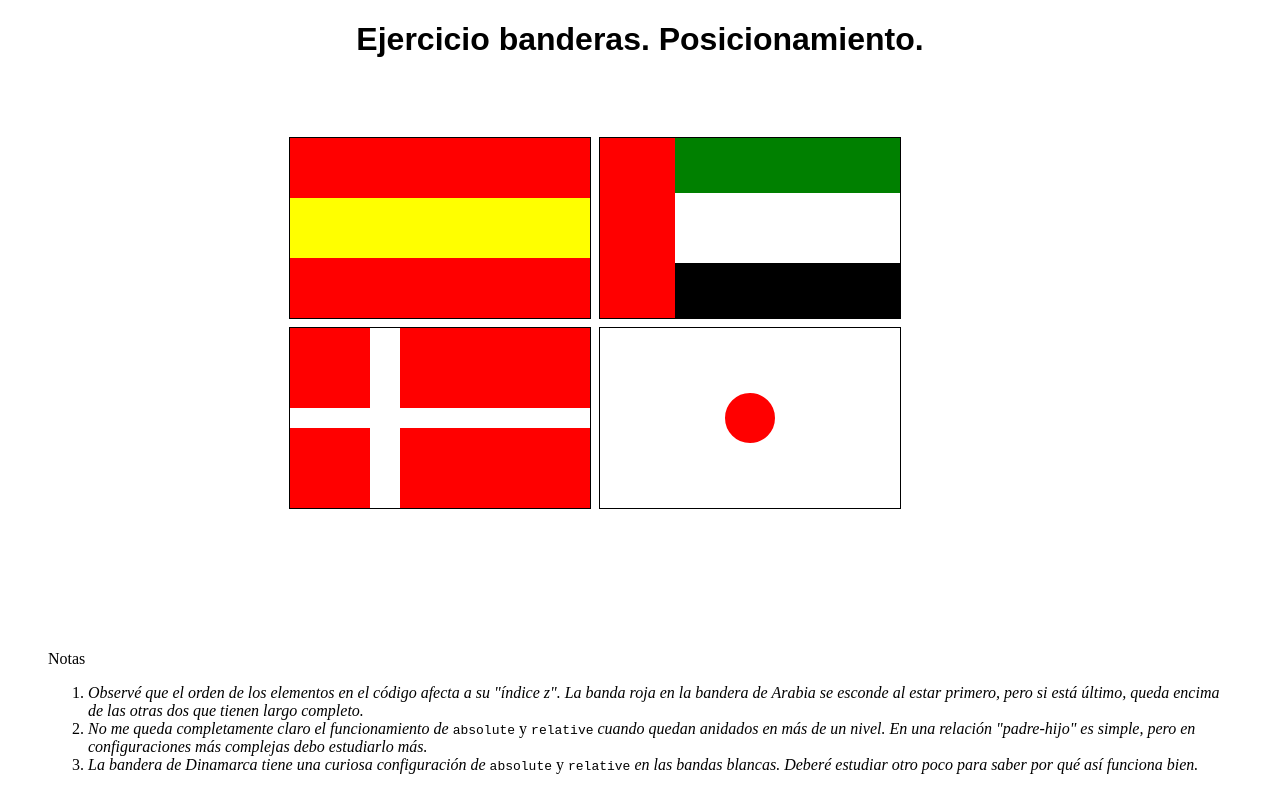
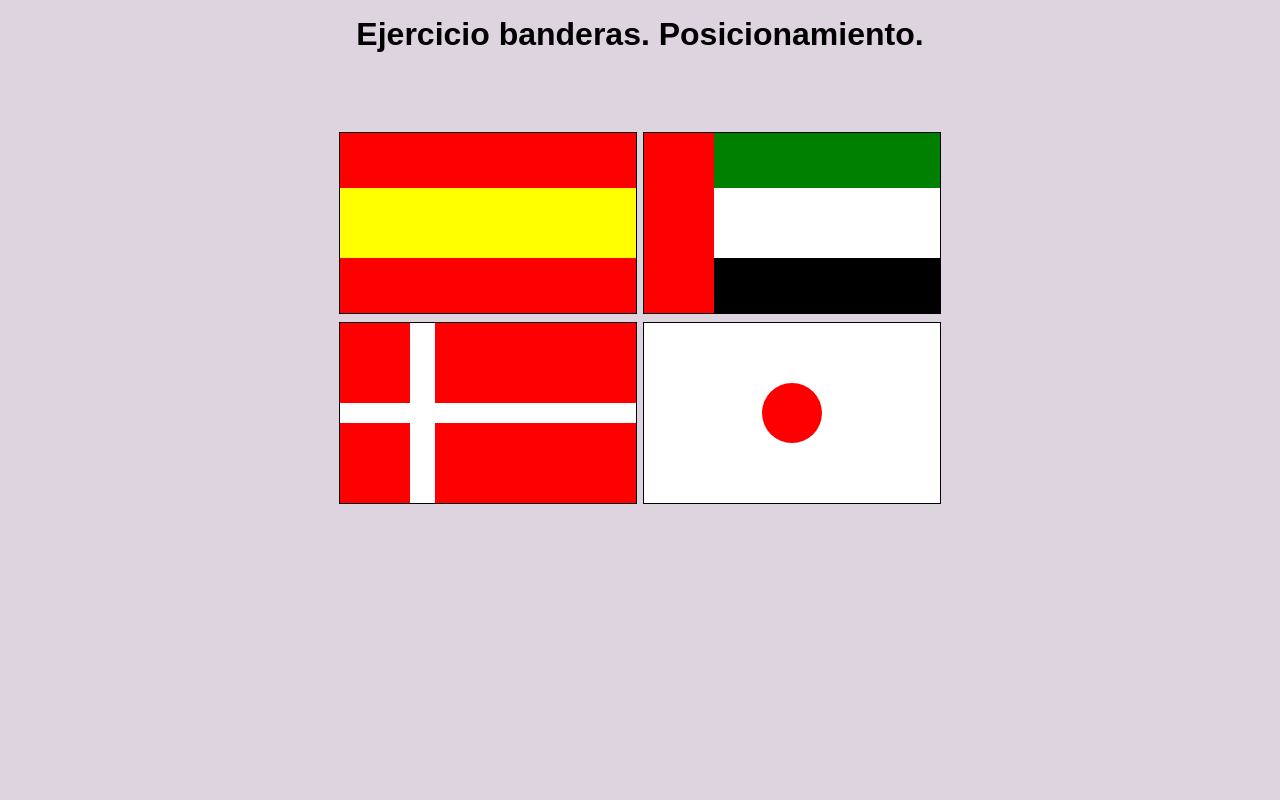
Before and after one commit to CarlosPizarroMorales/bootcamp-2022-dia-24-cajas-position, a plain HTML site: page Ejercicio 3/index.html in a window 1280 px wide. Drawn offline with Linux system fonts and the light colour scheme.

Commit message:
git init. listo para entregar

```diff
--- /dev/null
+++ b/Ejercicio 1/style.css
@@ -0,0 +1,50 @@
+/* mini reset */
+* {
+  margin: 0;
+  padding: 0;
+  box-sizing: border-box;
+}
+
+/* estilo presentacional */
+h1 {
+  font-family: sans-serif;
+  text-align: center;
+  margin: 1rem auto;
+}
+main {
+  width: 70%;
+  margin: 0 auto;
+  border: 2px solid black;
+}
+section {
+  padding: 1rem;
+}
+
+/* Una solución al ejercicio */
+main {
+  font-size: 0;
+}
+section {
+  width: 25%;
+  display: inline-block;
+  font-size: 1rem;
+}
+
+/* SOLUCION 2 */
+/*section {
+  width: 25%;
+  padding: 0.5rem;
+  display: inline-block;
+}*/
+
+/* SOLUCION 3 */
+/*
+section {
+  width: 25%;
+  padding: 0.5rem;
+  float: left;
+}
+article {
+  clear: both;
+}
+*/
--- /dev/null
+++ b/Ejercicio 2/style.css
@@ -0,0 +1,59 @@
+body {
+  font-family: monospace;
+}
+
+h1, h3 {
+  text-align: center;
+}
+
+h1 {
+  padding: 2rem 0 0 0;
+}
+
+h2 {
+  padding: 0 0 0 1rem;
+}
+
+section {
+  width: 450px;
+  height: 450px;
+  margin: 2rem auto 0;
+  background-color: #275aa3;
+  position: relative;
+}
+
+div {
+  width: 300px;
+  height: 300px;
+  margin: 0;
+  padding: 0;
+  font-size: 2rem;
+}
+
+/* cada caja tiene aplicado */
+/* un z-index y position relative */
+/* el z-index aplicado las hace aparecer */
+/* al revés de como se verían en el modelo */
+div:nth-child(1) {
+  background-color: #FF6B6B;
+  position: relative;
+  top: 4px;
+  left: 4px;
+  z-index: 2;
+}
+
+div:nth-child(2) {
+  background-color: #FFD93D;
+  position: relative;
+  top: -250px;
+  left: 50px;
+  z-index: 1;
+}
+
+div:nth-child(3) {
+  background-color: #6BCB77;
+  position: relative;
+  top: -500px;
+  left: 100px;
+  z-index: 0;
+}
--- a/Ejercicio 3/index.html
+++ b/Ejercicio 3/index.html
@@ -1,163 +1,45 @@
 <!DOCTYPE html>
 <html lang="en">
-  <head>
-    <meta charset="UTF-8">
-    <meta http-equiv="X-UA-Compatible" content="IE=edge">
-    <meta name="viewport" content="width=device-width, initial-scale=1.0">
-    <title>Desafío Banderas</title>
 
-    <style>
-      h1 {
-        font-family: sans-serif;
-        text-align: center;
-      }
-      main {
-        width: 700px;
-        height: 380px;
-        margin: 5rem auto;
-        position: relative;
-      }
-      .wrapper-bandera {
-        padding: 0px;
-        width: 300px;
-        height: 180px;
-        position: absolute;
-        outline: 1px solid black;
-    }
+<head>
+  <meta charset="UTF-8">
+  <meta http-equiv="X-UA-Compatible" content="IE=edge">
+  <meta name="viewport" content="width=device-width, initial-scale=1.0">
 
-    .wrapper-bandera1 {
-      background: red;
-      top: 0px;
-      left: 0px;
-    }
-    #bandera1 {
-      position: relative;
-    }
-    #bandera1 .centro-amarillo {
-      width: 100%;
-      height: 60px;
-      background-color: yellow;
-      position: absolute;
-      top: 60px;
-    }
+  <link rel="stylesheet" href="style.css">
+  <title>Desafío Banderas</title>
 
 
-    .wrapper-bandera2 {
-      background-color: red;
-      top: 190px;
-      left: 0px;
-    }
-    #bandera2 {
-      position: relative;
-    }
-    #bandera2 .linea-blanca-h {
-      background-color: white;
-      height: 20px;
-      width: 100%;
-      position: relative;
-      top: 80px;
-    }
-    #bandera2 .linea-blanca-v {
-      background-color: white;
-      width: 30px;
-      height: 180px;
-      position: absolute;
-      top: 0px;
-      left: 80px;
-    } /* ! qué pasa acá */
+</head>
 
-
-    .wrapper-bandera3 {
-      top: 0px;
-      left: 310px;
-    }
-    #bandera3 {
-      position: relative;
-    }
-    #bandera3 .franja-roja {
-      background: red;
-      width: 75px;
-      height: 180px;
-      position: relative;
-      top: 0px;
-      left: 0px;
-    }
-    #bandera3 .franja-verde {
-      background: green;
-      height: 55px;
-      width: 300px;
-      position: absolute;
-      top: 0;
-      left: 0;
-    }
-    #bandera3 .franja-negra {
-      background: black;
-      height: 55px;
-      width: 300px;
-      position: absolute;
-      top: 125px;
-      left: 0;
-    }
-
-    .wrapper-bandera4 {
-      top: 190px;
-      left: 310px;
-    }
-    #bandera4 {
-      position: relative;
-    }
-    #bandera4 .circulo-rojo {
-      width: 0px;
-      height: 0px;
-      padding: 0px;
-      margin: 0px;
-      border: 25px solid red;
-      border-radius: 50%;
-      position: absolute;
-      top: 65px;
-      left: 125px;
-
-    }
-
-  </style>
-</head>
 <body>
   <h1>Ejercicio banderas. Posicionamiento.</h1>
-  <main>
-    <div class="wrapper-bandera wrapper-bandera1">
-      <div id="bandera1">
-        <div class="centro-amarillo"></div>
-      </div>
+  <!-- CONTAINER BANDERAS -->
+  <main class="container-general">
+    <!-- España -->
+    <div class="wrapper-espana">
+      <div class="espana-amarillo"></div>
     </div>
-    <div class="wrapper-bandera wrapper-bandera2">
-      <div id="bandera2">
-        <div class="linea-blanca-h"></div>
-        <div class="linea-blanca-v"></div>
-      </div>
+
+    <!-- Dinamarca -->
+    <div class="wrapper-dinamarca">
+      <div class="dinamarca-blanco-horizontal"></div>
+      <div class="dinamarca-blanco-vertical"></div>
     </div>
-    <div class="wrapper-bandera wrapper-bandera3">
-      <div id="bandera3">
-        <div class="franja-verde"></div>
-        <div class="franja-negra"></div>
-        <div class="franja-roja"></div>
-      </div>
+
+    <!-- Emiratos Árabes -->
+    <div class="wrapper-emiratos">
+      <div class="emiratos-verde"></div>
+      <div class="emiratos-negro"></div>
+      <div class="emiratos-rojo"></div>
     </div>
-    <div class="wrapper-bandera wrapper-bandera4">
-      <div id="bandera4">
-        <div class="circulo-rojo"></div>
-      </div>
+
+    <!-- Japón -->
+    <div class="wrapper-japon">
+      <div class="japon-circulo-rojo"></div>
     </div>
   </main>
-  <aside>
-    <br><br>
-    <figure>
-      <figcaption>Notas</figcaption>
-      <ol>
-        <li><em>Observé que el orden de los elementos en el código afecta a su "índice z". La banda roja en la bandera de Arabia se esconde al estar primero, pero si está último, queda encima de las otras dos que tienen largo completo.</em></li>
-        <li><em>No me queda completamente claro el funcionamiento de </em><code>absolute</code> y <code>relative</code><em> cuando quedan anidados en más de un nivel. En una relación "padre-hijo" es simple, pero en configuraciones más complejas debo estudiarlo más.</em></li>
-        <li><em>La bandera de Dinamarca tiene una curiosa configuración de </em><code>absolute</code> y <code>relative</code><em> en las bandas blancas. Deberé estudiar otro poco para saber por qué así funciona bien.</em></li>
-      </ol>
-    </figure>
-  </aside>
+  <!-- FIN CONTAINER BANDERAS -->
 </body>
+
 </html>
--- /dev/null
+++ b/Ejercicio 3/style.css
@@ -0,0 +1,127 @@
+body {
+  background: #ddd4df;
+  font-family: sans-serif;
+}
+
+* {
+  margin: 0;
+  padding: 0;
+}
+
+h1 {
+  margin-top: 1rem;
+  text-align: center;
+}
+
+/* container general de todas las banderas */
+.container-general {
+  width: 600px;
+  height: 370px;
+  margin: 5rem auto;
+  position: relative;
+}
+
+/* ESPANA */
+.wrapper-espana {
+  position: absolute;
+  top: 0px;
+  left: 0px;
+  width: 296px;
+  height: 180px;
+  background: red;
+  outline: 1px solid black;
+}
+.espana-amarillo {
+  position: relative;
+  top: 55px;
+  left: 0px;
+  width: 100%;
+  height: 70px;
+  background: yellow;
+}
+/* END ESPANA */
+
+/* DINAMARCA */
+.wrapper-dinamarca {
+  position: absolute;
+  left: 0;
+  bottom:0;
+  width: 296px;
+  height: 180px;
+  background: red;
+  outline: 1px solid black;
+}
+.dinamarca-blanco-horizontal {
+  position: relative;
+  top: 80px;
+  left: 0px;
+  width: 100%;
+  height: 20px;
+  background: white;
+}
+.dinamarca-blanco-vertical {
+  position: relative;
+  top: -20px;
+  left: 70px;
+  width: 25px;
+  height: 100%;
+  background: white;
+}
+/* END DINAMARCA */
+
+/* EMIRATOS */
+.wrapper-emiratos {
+  position: absolute;
+  top: 0;
+  right:0;
+  width: 296px;
+  height: 180px;
+  background: white;
+  outline: 1px solid black;
+}
+.emiratos-verde {
+  position: relative;
+  top: 0px;
+  left: 0px;
+  width: 100%;
+  height: 55px;
+  background: green;
+}
+.emiratos-negro {
+  position: relative;
+  top: 70px;
+  left: 0px;
+  width: 100%;
+  height: 55px;
+  background: black;
+}
+.emiratos-rojo {
+  position: relative;
+  top: -110px;
+  left: 0px;
+  width: 70px;
+  height: 100%;
+  background: red;
+}
+/* END EMIRATOS */
+
+/* JAPON */
+.wrapper-japon {
+  position: absolute;
+  bottom: 0px;
+  right: 0px;
+  width: 296px;
+  height: 180px;
+  background: white;
+  outline: 1px solid black;
+}
+.japon-circulo-rojo {
+  position: relative;
+  top: 60px;
+  left: 118px;
+  width: 60px;
+  height: 60px;
+  background: red;
+  border-radius: 50%;
+}
+/* END JAPON */
```
Also changed, not shown: Ejercicio 1/index.html (+38 -0 lines), Ejercicio 2/index.html (+12 -38 lines), Ejercicio 1/logo.png (added), utils/ejercicio1.png (added), utils/ejercicio2.png (added), utils/ejercicio3.png (added), 6 other files.
